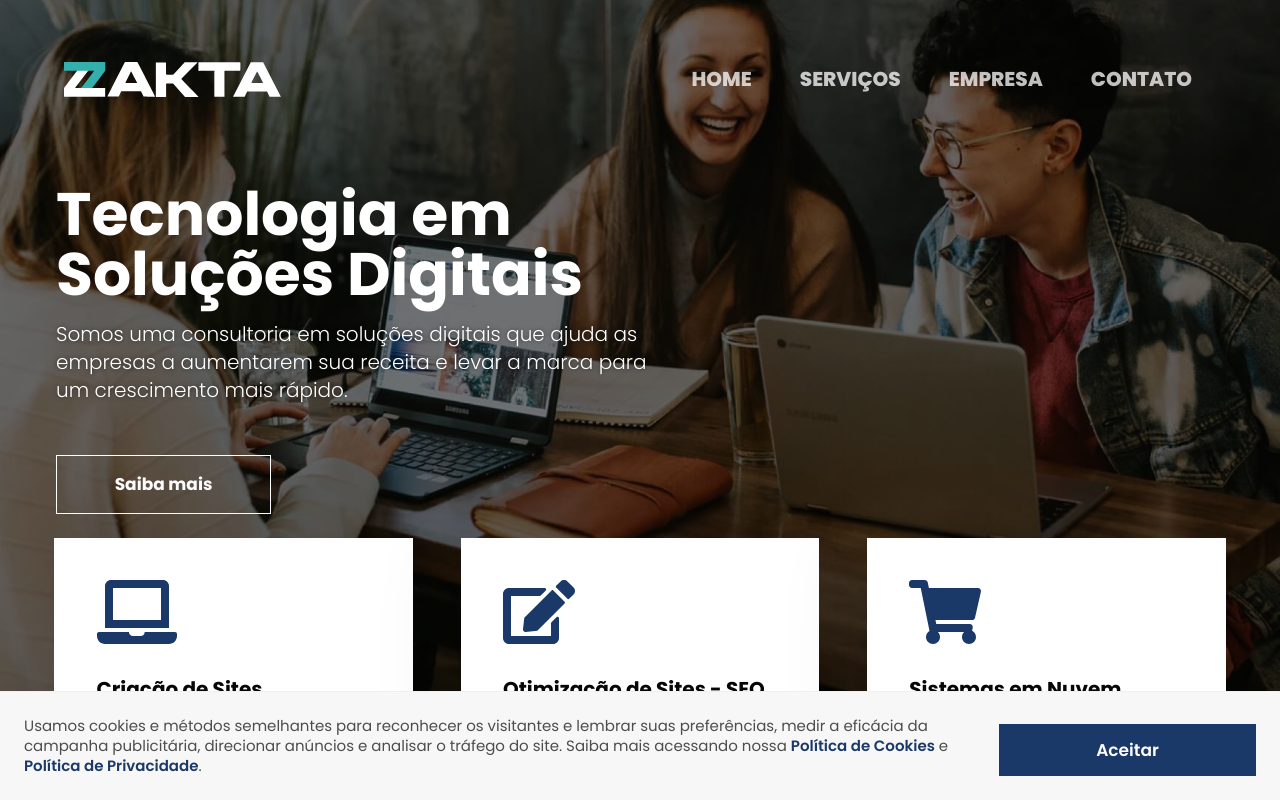
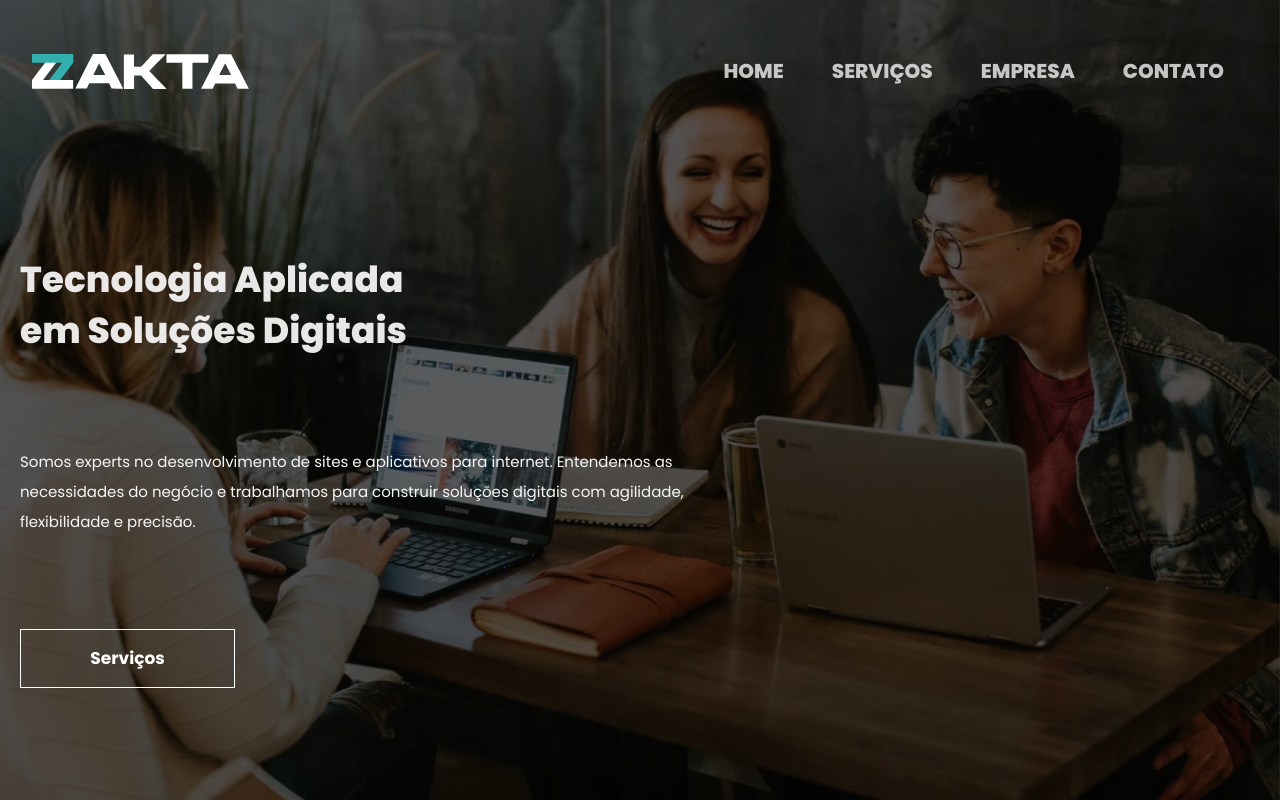
Before and after one commit to zakta/site, a Next.js app: page / in a window 1280 px wide. Shown: the top 800 px of the page. Built offline with nearby package versions, Linux system fonts and the light colour scheme.

Commit message:
adjustment home

```diff
--- a/components/Hamburguer/styles.js
+++ b/components/Hamburguer/styles.js
@@ -1,35 +1,39 @@
-import styled from "styled-components";
+import styled from 'styled-components';
 
 export const Container= styled.div`
-  width: 2rem ;
-  height: 2.7rem;
+  cursor: pointer;
+  height: 35px;
   display: flex;
-  justify-content: space-around;
+  justify-content: space-between;
   flex-flow: column nowrap;
+  overflow: hidden;
   z-index: 20;
-  float: right;
 `;
 
 export const Burguer= styled.div`
   width: 2.5rem;
   height: 0.40rem;
   background-color: ${({isSticky, open}) => isSticky && !open ? '#1a3968' : 'white' };
+  position: relative;
+  left: ${({ open }) => open ? '6px' : 0 };
   transform-origin: 0px;
-  transition: all 0.5s linear;
+  transition: all .4s linear;
   z-index: 11;
-  cursor: pointer;
 
   &:nth-child(1){
+    background: ${({open}) => open ? '#fff' : '#36afad'};
     transform: ${({open}) => open ? 'rotate(45deg)' : 'rotate(0)'};
+    transition: all .4s linear;
   }
 
-  &:nth-child(2){
+  &:nth-child(2){;
     transform: ${({open})=> open ? 'translateX(80%)' : 'translateX(0)'};
     opacity: ${({open}) => open ? 0 : 1};
-    transition: ${({open}) => open ? '.3s linear' : 'none'};
+    transition: all .4s linear;
   }
 
   &:nth-child(3){
     transform: ${({open})=> open ? 'rotate(-45deg)' : 'rotate(0)'};
+    transition: all .4s linear;
   }
 `;
--- a/components/Header/index.js
+++ b/components/Header/index.js
@@ -9,18 +9,19 @@ export default function Header() {
 
   const handleScroll= ()=> {
     const offset= window.scrollY;
-    if(offset > 600){
+
+    if (offset > 600){
       setSticky(true);
     }else{
       setSticky(false);
     }
   }
 
-  useEffect(()=> {
-    window.addEventListener('scroll', handleScroll);
-    return ()=> window.removeEventListener('scroll', handleScroll);
-  }, []);
+  // useEffect(()=> {
+  //   window.addEventListener('scroll', handleScroll);
 
+  //   return ()=> window.removeEventListener('scroll', handleScroll);
+  // }, []);
 
   return (
     <Container id="header" className={isSticky ? "sticky" : "notSticky"}>
--- a/components/Header/styles.js
+++ b/components/Header/styles.js
@@ -1,11 +1,9 @@
 import styled from "styled-components";
 
 export const Container = styled.div`
-  height: 80px;
   min-width: 320px;
   position: relative;
   z-index: 13;
-  transition: 1s linear ease-in-out;
 
   &.sticky {
     position: absolute;
@@ -16,7 +14,6 @@ export const Container = styled.div`
   }
 
   &.notSticky {
-    position: absolute;
     top: 0;
     width: 100%;
     z-index: 13;
@@ -25,30 +22,39 @@ export const Container = styled.div`
 
 export const Center = styled.div`
   align-items: center;
+  background: ${({isSticky}) => (isSticky ? 'white' : 'none' )};
   box-sizing: border-box;
   display: flex;
   justify-content: space-between;
   margin: auto;
-  max-width: 1700px;
-  padding: ${({isSticky}) => isSticky ? '0' : '2.5rem'};
-  background: ${({isSticky}) => (isSticky ? 'white' : 'none' )};
+  max-width: 1400px;
+  padding: 1.25rem;
+  transition: all .15s ease;
 
-  @media (min-width: 768px){
-    padding: 1rem;
+  @media (min-width: 480px) {
+    padding: 1.5rem;
   }
 
-  @media (min-width: 940px){
-    padding: 2.5rem;
+  @media (min-width: 640px) {
+    padding: 1.75rem;
   }
+
+  @media (min-width: 870px) {
+    padding: 2rem;
+  }
+  //padding: ${({isSticky}) => isSticky ? '0' : '2.5rem'};
 `;
 
 export const LogoContainer = styled.div`
   cursor: pointer;
   height: 35px;
-  padding: 1rem 1.5rem;
+  padding: 0;
   transition: all .3s ease;
+  z-index: 12;
 
-  :hover{
-    transform: perspective(1px) scale(1.1) translateZ(0);
+  @media (min-width: 870px) {
+    &:hover{
+      transform: perspective(1px) scale(1.1) translateZ(0);
+    }
   }
 `;
--- a/components/Home/index.js
+++ b/components/Home/index.js
@@ -1,28 +1,41 @@
-import { faArrowDown, faLongArrowAltDown } from "@fortawesome/free-solid-svg-icons";
-import { Container, HomeMain, Cover, CoverMask, PageTitle, ButtonLink, ArrowAnimation, ArrowLink, ArrowIcon } from "./styles";
+// 3rd parties
+import { faLongArrowAltDown } from '@fortawesome/free-solid-svg-icons';
+
+// Components
+import Header from '../Header';
+
+// Style
+import {
+  Container,
+  Cover,
+  CoverMask,
+  PageTitle,
+  ButtonLink,
+  ArrowAnimation,
+  ArrowLink,
+  ArrowIcon
+} from "./styles";
 
 export default function Home(){
   return(
-  <Container>
-    <HomeMain>
+    <Container>
       <Cover />
 
       <CoverMask />
 
+      <Header />
+
       <PageTitle>
-        <h1>
-          Tecnologia em<br />
-          Soluções Digitais
-        </h1>
+        <h1>Tecnologia Aplicada<br />em Soluções Digitais</h1>
 
-        <p>Somos uma consultoria em soluções digitais que ajuda as empresas a aumentarem sua receita e levar a marca para um crescimento mais rápido.</p>
+        <p>Somos experts no desenvolvimento de sites e aplicativos para internet. Entendemos as necessidades do negócio e trabalhamos para construir soluções digitais com agilidade, flexibilidade e precisão.</p>
 
-        <ButtonLink href="#servicos">Saiba mais</ButtonLink>
+        <ButtonLink href="#servicos">Serviços</ButtonLink>
+
+        {/* <ArrowAnimation>
+          <ArrowLink href="#servicos"><ArrowIcon icon={faLongArrowAltDown} /></ArrowLink>
+        </ArrowAnimation> */}
       </PageTitle>
-    </HomeMain>
-    <ArrowAnimation>
-      <ArrowLink href="#servicos"><ArrowIcon icon={faLongArrowAltDown} /></ArrowLink>
-    </ArrowAnimation>
-  </Container>
+    </Container>
   );
 };
--- a/components/Home/styles.js
+++ b/components/Home/styles.js
@@ -2,44 +2,52 @@ import { FontAwesomeIcon } from '@fortawesome/react-fontawesome';
 import styled, { keyframes } from 'styled-components';
 
 export const Container = styled.section`
+  background: pink;
   display: flex;
   flex-direction: column;
-  max-height: 100%;
-`;
-
-export const HomeMain = styled.div`
-  min-width: 300px;
-  max-height: 100%;
+  left: 0;
+  height: 100%;
+  min-width: 320px;
+  min-height: 493px;
+  position: absolute;
+  top: 0;
+  width: 100%;
 `;
 
 export const Cover = styled.div`
+  background: url('../workspace.jpg') center no-repeat;
+  background-size: cover;
+  height: 100%;
+  min-height: 493px;
+  position: fixed;
+  top: 0;
   width: 100%;
-  height: 100%;
-  background: url('../workspace.jpg') center -100px no-repeat;
-  background-size: cover;
-  position: absolute;
-  top: 0;
 `;
 
 export const CoverMask = styled.div`
   background-color: #060606;
-  position: absolute;
-  opacity: .5;
+  height: 100%;
+  min-height: 493px;
+  position: fixed;
+  opacity: .6;
+  top: 0;
   width: 100%;
-  height: 100%;
-  top: 0;
 `;
 
 export const PageTitle = styled.div`
+  align-items: center;
+  box-sizing: border-box;
   color: white;
-  position: relative;
-  margin: 3.5rem;
-  padding-top: 8rem;
-  width: 85%;
-  box-sizing: border-box;
   display: flex;
   flex-direction: column;
-  align-items: center;
+  height: 100%;
+  justify-content: space-evenly;
+  margin: auto;
+  max-width: 1400px;
+  min-height: 493px;
+  padding: 1.25rem;
+  position: relative;
+  width: 100%;
 
   &:last-child{
     align-items: flex-start;
@@ -47,87 +55,57 @@ export const PageTitle = styled.div`
 
 
   h1 {
-    font-size: 35px;
-    font-weight: 900;
-    line-height: 60px;
+    font-size: 30px;
+    font-weight: 800;
+    line-height: 45px;
     margin: 0;
+    opacity: .9;
+    transition: all .15s ease;
+
+    @media (min-width: 360px) {
+      font-size: 32px;
+      line-height: 47px;
+    }
+
+    @media (min-width: 380px) {
+      font-size: 34px;
+      line-height: 49px;
+    }
+
+    @media (min-width: 380px) {
+      font-size: 36px;
+      line-height: 51px;
+    }
+
+    @media (min-width: 1400px) {
+      font-size: 76px;
+      line-height: 93px;
+    }
   }
 
   p {
-    font-size: 18px;
-    line-height: 28px;
-    font-weight: 300;
+    color: #f7f7f7;
+    font-size: 15px;
+    font-weight: 400;
+    line-height: 30px;
     margin: 0;
-    max-width: 350px;
-    padding-top: 1rem;
-    text-shadow: 0 0 4px rgba(0,0,0,0.5);
-  }
+    max-width: 756px;
+    position: relative;
 
-  @media (min-width: 500px){
-
-    h1{
-      font-size: 40px;
-    }
-    p{
-      font-size: 18px;
-      max-width: 400px;
-    }
-  }
-
-  @media (min-width: 768px){
-
-    h1{
-      font-size: 45px;
-    }
-    p{
-      font-size: 20px;
-      max-width: 400px;
-    }
-  }
-
-  @media (min-width: 940px){
-    margin: 3.5rem;
-
-    h1{
-      font-size: 60px;
-      font-weight: 700;
-    }
-    p{
-      font-size: 20px;
-      max-width: 600px;
-    }
-  }
-
-  @media (min-width: 1700px){
-    color: white;
-    position: relative;
-    margin: 12% auto 8%;
-    width: 1580px;
-
-    h1 {
-      font-size: 76px;
-      line-height: 93px;
-      margin: 0;
-    }
-
-    p {
+    @media (min-width: 1400px) {
       font-size: 19px;
       line-height: 34px;
-      margin: 0;
-      max-width: 750px;
-      padding-top: 3.158rem;
     }
   }
 `;
 
 export const ButtonLink = styled.a`
-  color: white;
+  color: rgba(255, 255, 255, 1);
   display: inline-block;
   border: 1px solid white;
   font-size: 17px;
   font-weight: 700;
   line-height: 21px;
-  margin-top: 3.158rem;
   min-width: 11.053rem;
   padding: 1.132rem;
   text-align: center;
@@ -135,17 +113,16 @@ export const ButtonLink = styled.a`
   transition: color .15s ease-in-out,background-color .15s ease-in-out,border-color .15s ease-in-out,box-shadow .15s ease-in-out,opacity .15s ease-in-out;
 
   &:hover {
-    background-color: #fff;
+    background: white;
     color: #1a3968;
   }
 `;
 
 export const ArrowAnimation= styled.div`
   display: flex;
-  display: none;
   box-sizing: border-box;
   width: 30px;
-  margin: .5rem;
+  margin: 2.8rem 0 0;
   z-index: 12;
 `;
 
--- a/components/Menu/index.js
+++ b/components/Menu/index.js
@@ -1,7 +1,7 @@
 import { useState } from "react";
 import Link from 'next/link';
 import Hamburguer from "../Hamburguer";
-import { Container, List, ListItem, MenuToggle } from "./styles";
+import { List, ListItem, MenuToggle, ItemInfo } from "./styles";
 
 export default function Menu({isSticky}) {
   const [open, setOpen] = useState(false);
@@ -11,23 +11,31 @@ export default function Menu({isSticky}) {
   }
 
   return (
-    <Container>
-      <List open={open} onClick={ ()=> {
-        setOpen(!open)
-        if(open){
-          setOverflow("remove")
-        }}} >
+    <>
+      <List open={open}>
         <ListItem><Link href="#">Home</Link></ListItem>
         <ListItem><Link href="#servicos">Serviços</Link></ListItem>
         <ListItem><Link href="#empresa">Empresa</Link></ListItem>
         <ListItem><Link href="#contato">Contato</Link></ListItem>
+
+        <ItemInfo>
+          <a
+            href="mailto:contato@zakta.com.br"
+            rel="noreferrer"
+            target="_blank">
+            contato@zakta.com.br
+          </a><br />
+          <a href="tel:+5511933020321">+55 11 93302-0321</a>
+        </ItemInfo>
       </List>
+
       <MenuToggle onClick={() => {
         setOpen(!open)
+
         setOverflow(!open ? "add" : "remove")
       }}>
         <Hamburguer open={open} isSticky={isSticky} />
       </MenuToggle>
-    </Container>
+    </>
   );
 }
--- a/components/Menu/styles.js
+++ b/components/Menu/styles.js
@@ -1,55 +1,60 @@
 import styled from 'styled-components'
 
-export const Container = styled.div`
-  padding-right: 1.5rem;
-`
 export const List = styled.ul`
+  background: #1a3968;
+  box-sizing: border-box;
+  flex-flow: column nowrap;
   display: flex;
-  flex-wrap: wrap;
-  margin:0;
-  padding: 0;
+  height: 100vh;
+  justify-content: space-around;
+  margin: 0;
+  min-height: 577px;
+  padding-left: 0;
+  padding-top: 91px;
+  position: fixed;
+  right: 0;
+  text-align: center;
+  transform: ${({ open }) => (open ? "translateX(0)" : "translateX(100%)")};
+  transition: transform .3s ease;
+  top: 0;
+  width: 100%;
+  z-index: ${({open}) => (open ? '11' : '0' )};
 
-  @media (max-width: 768px) {
-    transform: ${({ open }) => (open ? "translateX(0)" : "translateX(100%)")};
-    flex-flow: column nowrap;
-    background: #1a3968;
-    height: 100vh;
-    position: fixed;
-    top: 0;
-    right: 0;
-    width: 100%;
-    text-align: center;
+  &:nth-child(1){
+    justify-content: flex-end;
+  }
+
+  @media (min-width: 870px) {
+    background: none;
+    flex-flow: initial;
+    flex-wrap: nowrap;
+    height: initial;
     margin: 0;
-    z-index: ${({open}) => (open ? '11' : '0' )};
+    min-height: initial;
+    padding: 0;
+    position: initial;
+    right: initial;
+    text-align: initial;
+    transform: initial;
+    transition: none;
+    top: initial;
+    width: initial;
+    z-index: initial;
 
     &:nth-child(1){
-     justify-content: flex-end;
+      justify-content: flex-start;
     }
   }
 `;
+
 export const ListItem = styled.li`
   list-style-type: none;
-  padding-right: 10px;
   background-color: inherit;
   font-weight: 700;
   font-size: 30px;
   text-transform: uppercase;
-  padding: 2.5rem;
-
 
   @media (min-width: 768px){
-    padding: 0;
-    display: flex;
-    font-size: 16px;
-    font-weight: 800;
-  }
-  @media (min-width: 800px){
-    padding: 0;
-    display: flex;
-    font-size: 18px;
-    font-weight: 800;
-  }
-  @media (min-width: 940px){
     padding: 0;
     display: flex;
     font-size: 20px;
@@ -58,22 +63,18 @@ export const ListItem = styled.li`
 
   a {
     color: white;
+    display: block;
+    padding: 1.5rem;
     position: relative;
     text-decoration: none;
     transition: all .2s ease;
 
-    :active{
-      color: #33afad;
+    :active {
+      background: #33afad;
     }
 
     @media (min-width: 768px){
       opacity: .75;
-      padding: 1rem 0;
-      margin-left: 1rem;
-      margin-right: 1rem;
-    }
-
-    @media (min-width: 880px){
       padding: 1.5rem 0;
       margin-left: 1.5rem;
       margin-right: 1.5rem;
@@ -85,7 +86,7 @@ export const ListItem = styled.li`
         left: 0px;
         position: absolute;
         transition: width .2s ease-in-out 0s;
-        top: 10px;
+        top: 15px;
         width: 0;
       }
 
@@ -99,14 +100,45 @@ export const ListItem = styled.li`
         opacity: 1;
       }
     }
+
+    @media (min-width: 880px){
+      padding: 1.5rem 0;
+      margin-left: 1.5rem;
+      margin-right: 1.5rem;
+    }
   }
 `;
 
 export const MenuToggle = styled.div`
-  padding-right: .6rem;
-  margin-right: 0;
-
-  @media (min-width: 768px) {
+  @media (min-width: 870px) {
     display: none;
   }
 `;
+
+export const ItemInfo = styled.li`
+  list-style-type: none;
+  padding: 1.5rem;
+
+  a {
+    color: #fff;
+    display: inline-block;
+    margin: .5rem 0;
+    opacity: .75;
+    position: relative;
+    text-decoration: none;
+    white-space: nowrap;
+
+    &::before {
+      content: "";
+      background-color: #33afad;
+      height: 1px;
+      left: 0px;
+      position: absolute;
+      bottom: 0;
+      width: 100%;
+    }
+  }
+  @media (min-width: 870px) {
+    display: none;
+  }
+`;
--- a/components/Services/styles.js
+++ b/components/Services/styles.js
@@ -5,7 +5,7 @@ export const Container = styled.section`
   max-width: 100%;
   min-width: 370px;
   margin: 0;
-  margin-top: -80px;
+  margin-top: 100vh;
   padding: 1.5rem 0;
 
   @media (min-width: 768px){
--- a/pages/_document.js
+++ b/pages/_document.js
@@ -33,7 +33,7 @@ export default class MyDocument extends Document {
     return (
       <Html>
         <Head>
-        <link href="https://fonts.googleapis.com/css2?family=Poppins:ital,wght@0,100;0,200;0,300;0,400;0,500;0,600;0,700;0,800;0,900;1,100;1,200;1,300;1,400;1,500;1,600;1,700;1,800;1,900&display=swap" rel="stylesheet"></link>
+          <link href="https://fonts.googleapis.com/css2?family=Poppins:ital,wght@0,100;0,200;0,300;0,400;0,500;0,600;0,700;0,800;0,900;1,100;1,200;1,300;1,400;1,500;1,600;1,700;1,800;1,900&display=swap" rel="stylesheet"></link>
         </Head>
         <body>
           <Main />
--- a/pages/index.js
+++ b/pages/index.js
@@ -3,7 +3,6 @@ import ButtonUp from "../components/ButtonUp";
 import Company from "../components/Company";
 import Contact from "../components/Contact";
 import { Footer } from "../components/Footer";
-import Header from "../components/Header";
 import Home from "../components/Home";
 import Loader from "../components/Loader";
 import CookiesModal from "../components/CookiesModal";
@@ -11,19 +10,26 @@ import Services from "../components/Services";
 
 export default function Index() {
   return (
-    <div>
-      <Loader />
-      <CookiesModal />
+    <>
       <Head>
         <title>Home | Zakta - Tecnologia</title>
       </Head>
-      <Header />
+
+      {/* <Loader /> */}
+
       <Home />
+
       <Services />
-      <Company  />
-      <Contact  />
-      <ButtonUp />
-      <Footer />
-    </div>
+
+      {/* <Company /> */}
+
+      {/* <Contact /> */}
+
+      {/* <ButtonUp /> */}
+
+      {/* <Footer /> */}
+
+      {/* <CookiesModal /> */}
+    </>
   );
 }
```
Also changed, not shown: components/Services/index.js (+13 -2 lines).
